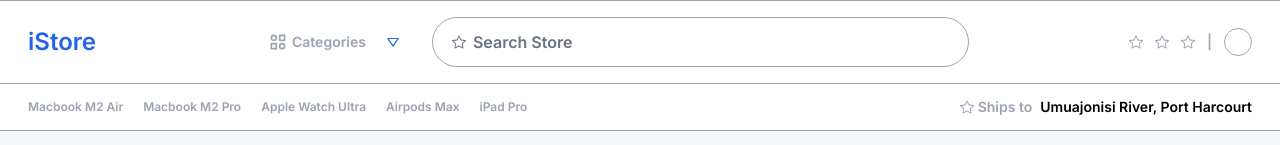
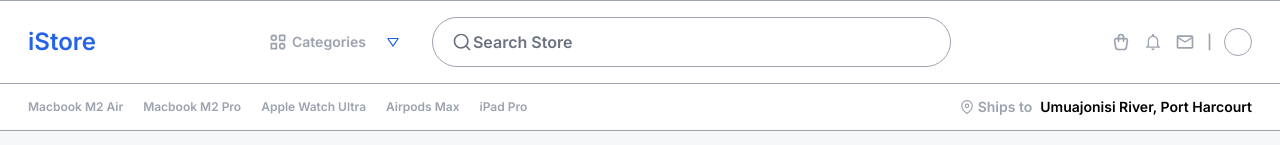
Before and after one commit to mmesomasaint/tempillar, a Next.js app: page /theme/e-apple-store/preview in a window 1280 px wide. Shown: the top 145 px of the page. Built offline with nearby package versions, Linux system fonts and the light colour scheme.

Commit message:
Feat: Clean up code

```diff
--- a/app/theme/e-apple-store/pack/components/inputBar.tsx
+++ b/app/theme/e-apple-store/pack/components/inputBar.tsx
@@ -1,7 +1,7 @@
 'use client'
 
-import { BsStar } from 'react-icons/bs'
-import { TextLabel, TextTiny } from '../elements/text'
+import { RiSearchLine } from 'react-icons/ri'
+import { TextLabel, TextTiny, TextMid } from '../elements/text'
 
 export function InputBarIcon({
   large,
@@ -14,7 +14,7 @@ export function InputBarIcon({
 }) {
   return (
     <div className='relative h-fit w-full'>
-      <BsStar className='text-sm z-10 absolute top-[50%] -translate-y-[50%] left-5 pointer-events-none text-apple-store-faded' />
+      <RiSearchLine className='text-xl z-10 absolute top-[50%] -translate-y-[50%] left-5 pointer-events-none text-apple-store-faded' />
       <input
         name='searchText'
         value={searchText}
@@ -63,6 +63,8 @@ export function InputBarButton({
       >
         {large ? (
           <TextLabel faded={faded}>{children}</TextLabel>
+        ) : reverse ? (
+          <TextMid faded={faded}>{children}</TextMid>
         ) : (
           <TextTiny faded={faded}>{children}</TextTiny>
         )}
--- a/app/theme/e-apple-store/pack/components/range.tsx
+++ b/app/theme/e-apple-store/pack/components/range.tsx
@@ -1,6 +1,6 @@
 'use client'
 
-import { BsStar } from 'react-icons/bs'
+import { TbCoin } from 'react-icons/tb'
 import { InputBarButton } from './inputBar'
 import { OutlineButton } from './outline-btns'
 
@@ -27,7 +27,7 @@ export default function Range({
           faded
           reverse
         >
-          <BsStar />
+          <TbCoin />
         </InputBarButton>
         <InputBarButton
           placeholder='Maximum'
@@ -36,7 +36,7 @@ export default function Range({
           faded
           reverse
         >
-          <BsStar />
+          <TbCoin />
         </InputBarButton>
       </div>
       <div className='flex flex-wrap justify-between gap-2'>
--- a/app/theme/e-apple-store/preview/page.tsx
+++ b/app/theme/e-apple-store/preview/page.tsx
@@ -1,4 +1,8 @@
 import { BsStar } from 'react-icons/bs'
+import { TbShoppingBag } from 'react-icons/tb'
+import { IoMdNotificationsOutline } from 'react-icons/io'
+import { MdOutlineEmail } from 'react-icons/md'
+import { FiMapPin } from 'react-icons/fi'
 import DropDown, { DropDownMultiple } from '../pack/components/dropdown'
 import { InputBarIcon } from '../pack/components/inputBar'
 import { TextIntro, TextLabel, TextMid, TextTiny } from '../pack/elements/text'
@@ -23,9 +27,9 @@ export default function Home() {
           <InputBarIcon />
         </div>
         <div className='flex justify-end items-center gap-3'>
-          <BsStar className='text-apple-store-faded-max text-sm' />
-          <BsStar className='text-apple-store-faded-max text-sm' />
-          <BsStar className='text-apple-store-faded-max text-sm' />
+          <TbShoppingBag className='text-apple-store-faded-max text-xl' />
+          <IoMdNotificationsOutline className='text-apple-store-faded-max text-xl' />
+          <MdOutlineEmail className='text-apple-store-faded-max text-xl' />
           <TextLabel fadedMax>|</TextLabel>
           <div className='w-7 h-7 rounded-full border border-apple-store-faded-max' />
         </div>
@@ -40,7 +44,7 @@ export default function Home() {
         </div>
         <div className='flex justify-start items-center gap-2'>
           <span className='flex justify-start items-center gap-1'>
-            <BsStar className='text-sm text-apple-store-faded-max' />
+            <FiMapPin className='text-sm text-apple-store-faded-max' />
             <TextLabel fadedMax>Ships to</TextLabel>
           </span>
           <TextLabel>Umuajonisi River, Port Harcourt</TextLabel>
```
